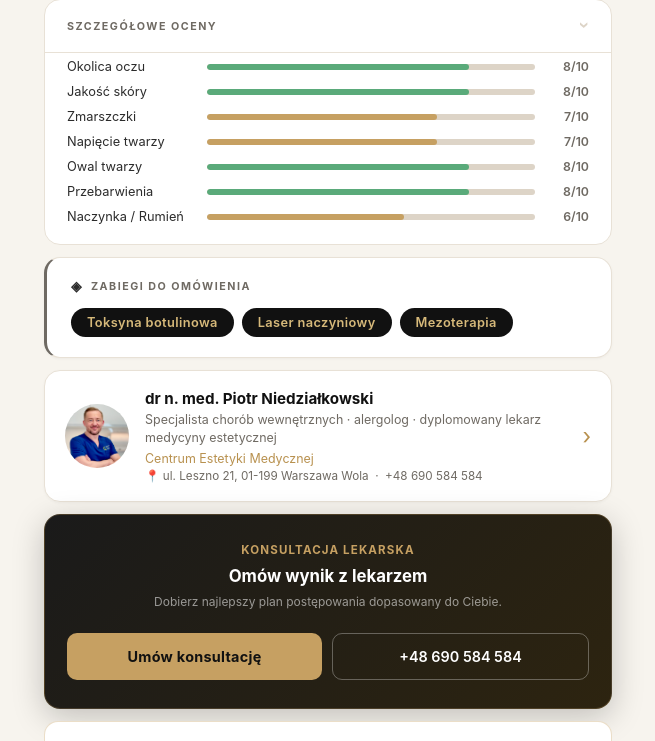
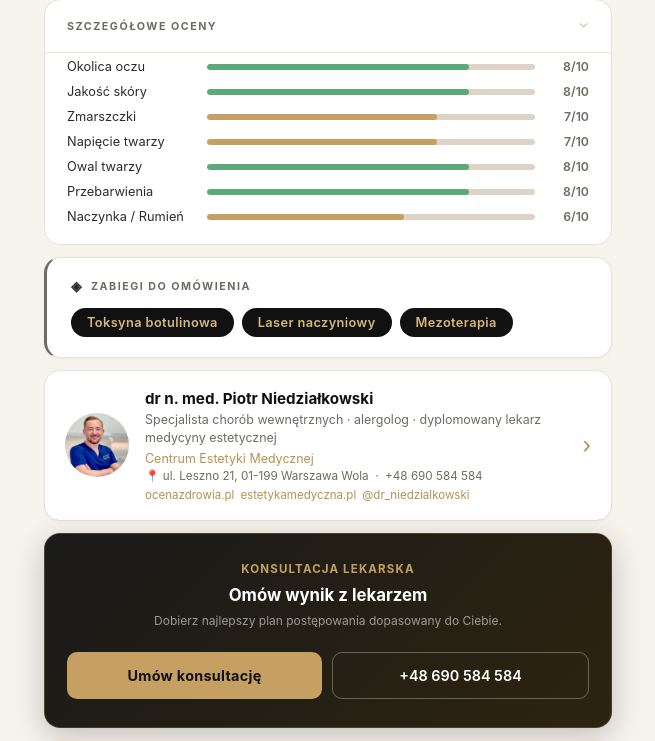
Before and after one commit to PiotrMD/face-analysis, a Flask app: page /demo in a window 1280 px wide. Shown: the part 939-1680 px from the top of the page, without its empty margins (312-967 px from the left). Run offline with Flask 3, Linux system fonts and the light colour scheme.

Commit message:
Move links to always-visible summary; add Instagram; remove from bio
Co-Authored-By: Claude Sonnet 4.6 <noreply@anthropic.com>

```diff
--- a/static/style.css
+++ b/static/style.css
@@ -3705,6 +3705,9 @@ a.contact-row__value:hover { text-decoration: underline; }
 .res-doctor-summary__creds { font-size: .78rem; color: #6F6A63; margin-top: 3px; line-height: 1.45; }
 .res-doctor-summary__clinic { font-size: .78rem; color: #B8914F; margin-top: 3px; }
 .res-doctor-summary__address { font-size: .73rem; color: #6F6A63; margin-top: 3px; }
+.res-doctor-summary__links { display: flex; flex-wrap: wrap; gap: 6px; margin-top: 5px; }
+.res-doctor-summary__links a { font-size: .72rem; color: #B8914F; text-decoration: none; }
+.res-doctor-summary__links a:hover { text-decoration: underline; }
 
 .res-doctor-chevron {
     font-size: 1.4rem;
--- a/templates/results.html
+++ b/templates/results.html
@@ -242,6 +242,11 @@
                         <div class="res-doctor-summary__creds">{{ t.doctor_creds }}</div>
                         <div class="res-doctor-summary__clinic">{{ t.clinic_name }}</div>
                         <div class="res-doctor-summary__address">📍 ul. Leszno 21, 01-199 Warszawa Wola &nbsp;·&nbsp; <a href="tel:+48690584584" style="color:#6F6A63;text-decoration:none;">+48 690 584 584</a></div>
+                        <div class="res-doctor-summary__links">
+                            <a href="https://www.ocenazdrowia.pl" target="_blank" rel="noopener">ocenazdrowia.pl</a>
+                            <a href="https://www.estetykamedyczna.pl" target="_blank" rel="noopener">estetykamedyczna.pl</a>
+                            <a href="https://www.instagram.com/dr_niedzialkowski" target="_blank" rel="noopener">@dr_niedzialkowski</a>
+                        </div>
                     </div>
                     <span class="res-doctor-chevron">&#8250;</span>
                 </summary>
@@ -251,15 +256,11 @@
                     <p>Academic teacher, member of the Polish Society of Allergology and societies dedicated to aesthetic medicine, anti-aging, and longevity. His practice is grounded in current medical knowledge and extensive clinical experience gained at prestigious institutions, including the Military Institute of Medicine in Warsaw.</p>
                     <p>In his work he combines clinical medicine with a modern approach to aging processes, treating the body as a coherent whole. His broad expertise allows him to comprehensively assess a patient's health and design an individualised treatment plan.</p>
                     <p>Patient health improvement is his primary priority. Aesthetic medicine procedures complement the therapeutic process and are chosen thoughtfully, with genuine biological needs in mind. He favours regenerative approaches and therapies that support natural biological processes, avoiding procedures that could disturb facial harmony or produce unnatural results.</p>
-                    <p class="res-doctor-bio__address">📍 ul. Leszno 21, 01-199 Warszawa Wola &nbsp;·&nbsp; 📞 <a href="tel:+48690584584" style="color:#6F6A63;text-decoration:none;">+48 690 584 584</a></p>
-                    <p class="res-doctor-bio__links"><a href="https://www.ocenazdrowia.pl" target="_blank" rel="noopener">www.ocenazdrowia.pl</a> &nbsp;&nbsp; <a href="https://www.estetykamedyczna.pl" target="_blank" rel="noopener">www.estetykamedyczna.pl</a></p>
                     {% else %}
                     <p>Dr n. med. Piotr Niedziałkowski — specjalista chorób wewnętrznych i alergologii oraz dyplomowany lekarz medycyny estetycznej. Absolwent Wydziału Lekarskiego Wojskowej Akademii Medycznej w Łodzi oraz studiów podyplomowych z zakresu medycyny estetycznej Warszawskiego Uniwersytetu Medycznego.</p>
                     <p>Nauczyciel akademicki, członek Polskiego Towarzystwa Alergologicznego oraz towarzystw zajmujących się medycyną estetyczną, przeciwstarzeniową i długowiecznością. Praktykę opiera na aktualnej wiedzy medycznej i wieloletnim doświadczeniu klinicznym zdobytym w renomowanych ośrodkach, m.in. w Wojskowym Instytucie Medycznym w Warszawie.</p>
                     <p>W swojej pracy łączy medycynę kliniczną z nowoczesnym podejściem do procesów starzenia, traktując organizm jako spójną całość. Dzięki swojemu doświadczeniu potrafi kompleksowo ocenić stan zdrowia i dobrać indywidualny plan postępowania.</p>
                     <p>Priorytetem jest poprawa ogólnego stanu zdrowia pacjenta. Zabiegi medycyny estetycznej stanowią uzupełnienie procesu terapeutycznego i są dobierane w sposób świadomy, z uwzględnieniem rzeczywistych potrzeb organizmu. Zwolennik podejścia regeneracyjnego oraz terapii wspierających naturalne procesy biologiczne. W praktyce unika procedur, które mogłyby zaburzyć harmonię twarzy lub prowadzić do nienaturalnych efektów, koncentrując się na rozwiązaniach bezpiecznych, długofalowych i spójnych z fizjologią.</p>
-                    <p class="res-doctor-bio__address">📍 ul. Leszno 21, 01-199 Warszawa Wola &nbsp;·&nbsp; 📞 <a href="tel:+48690584584" style="color:#6F6A63;text-decoration:none;">+48 690 584 584</a></p>
-                    <p class="res-doctor-bio__links"><a href="https://www.ocenazdrowia.pl" target="_blank" rel="noopener">www.ocenazdrowia.pl</a> &nbsp;&nbsp; <a href="https://www.estetykamedyczna.pl" target="_blank" rel="noopener">www.estetykamedyczna.pl</a></p>
                     {% endif %}
                 </div>
             </details>
```
